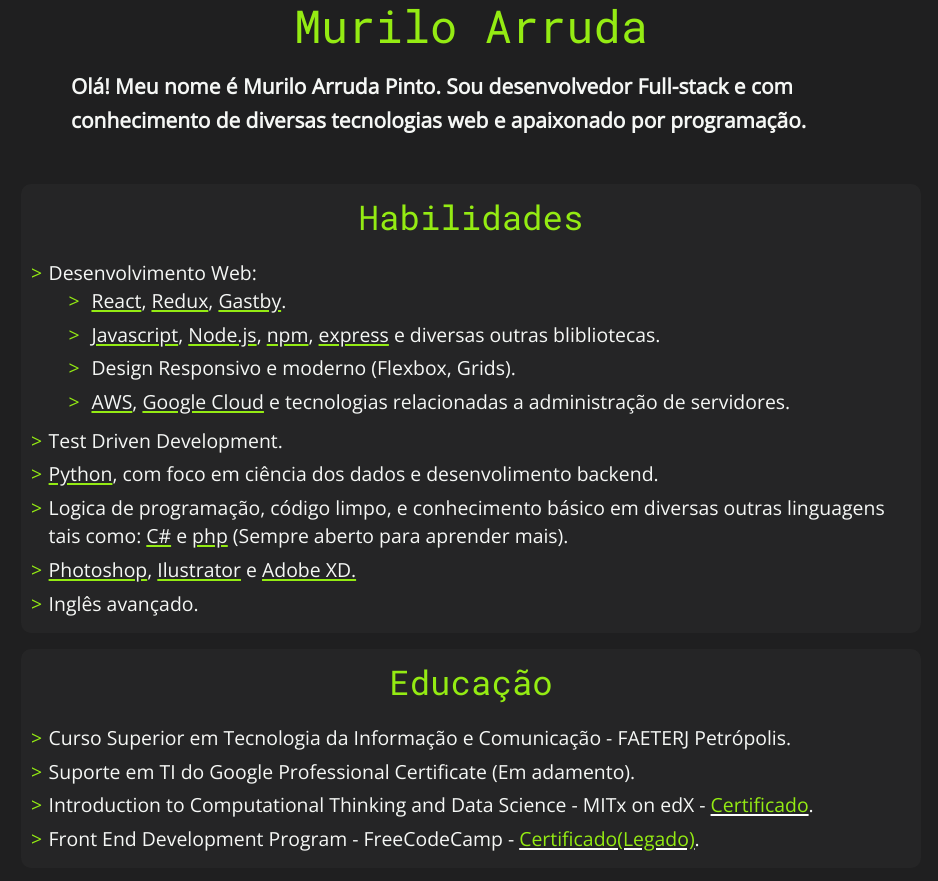
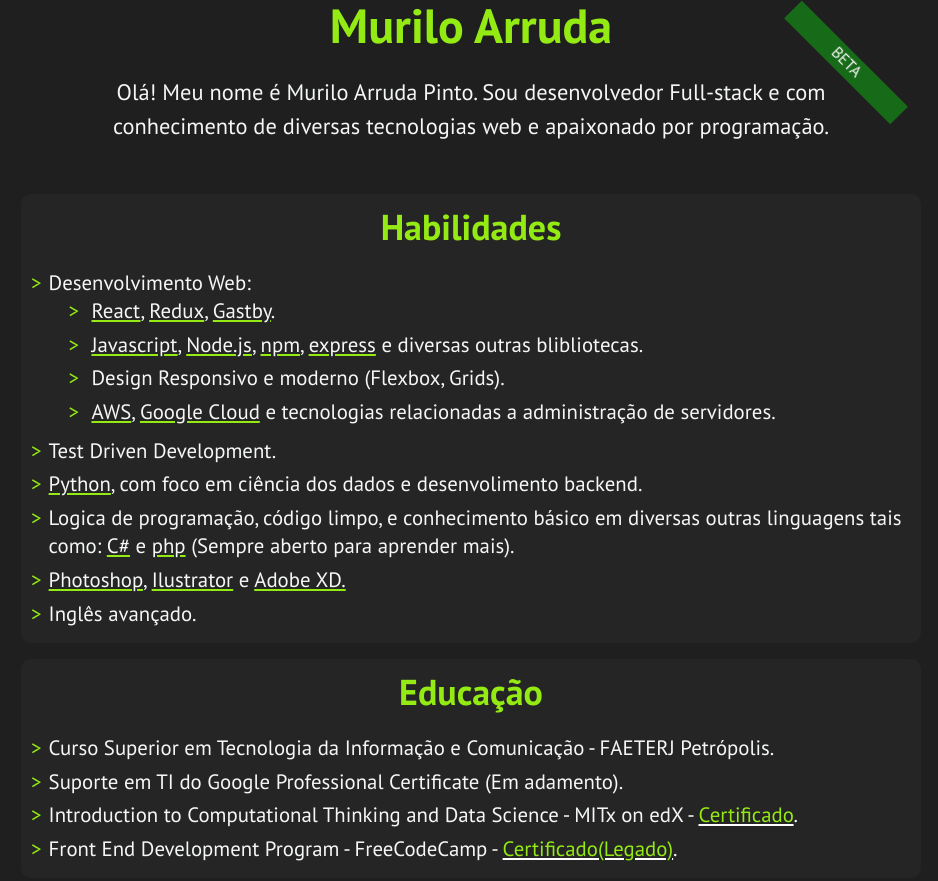
Before and after one commit to murilo-arruda/murilo-arruda.github.io, a plain HTML site: page index.html in a window 1280 px wide. Shown: the top 881 px of the page, without its empty margins (169-1107 px from the left). Drawn offline with nearby package versions, Linux system fonts and the light colour scheme.

Commit message:
Add new font and sticky element

```diff
--- a/index.html
+++ b/index.html
@@ -27,7 +27,7 @@
     content="Página de curriculum de Murilo Arruda. Contendo informações sobre a área em que atua.">
   <meta name="twitter:image" content="./favicon.png">
   <link rel="icon" type="image/png" href="./favicon.png">
-  <link href="https://fonts.googleapis.com/css?family=Open+Sans|Roboto+Mono&display=swap" rel="stylesheet" />
+  <link href="https://fonts.googleapis.com/css?family=PT+Sans:400,400i,700&display=swap" rel="stylesheet">
   <link rel="stylesheet" href="./styles/reset.css" />
   <link rel="stylesheet" href="./styles/modernscale.css" />
   <link rel="stylesheet" href="./styles/main.css" />
@@ -144,6 +144,9 @@
       </p>
       <p>Murilo Arruda © - 2020 - Simple is better than complex.</p>
     </footer>
+    <nav id="float-social">
+      BETA
+    </nav>
   </main>
 </body>
 
--- a/styles/main.css
+++ b/styles/main.css
@@ -3,13 +3,13 @@ body {
   color: rgb(245, 247, 245);
   max-width: 900px;
   margin: 0 auto;
-  font-family: 'Open Sans', sans-serif;
+  font-family: 'PT Sans', sans-serif;
 }
 h1,
 h2 {
   color:  rgb(148, 235, 19);
   text-align: center;
-  font-family: 'Roboto Mono', monospace;
+  font-weight: bold;
 }
 section,
 footer {
@@ -39,15 +39,10 @@ li > ul {
 }
 li {
   font-size: 1.1rem;
-  font-weight: 300;
   padding-bottom: 5px;
 }
-blockquote {
-  padding: 12px;
-  font-weight: 600;
-  font-size: 1rem;
+blockquote > p {
   line-height: 150%;
-  text-align: left;
   padding: 5px 30px;
   text-align: center;
 }
@@ -88,4 +83,16 @@ footer > p > span:nth-child(2n) {
     font-size: 1.4rem;
     text-align: left;
   }
+
 }
+
+#float-social {
+  position: sticky;
+  bottom: calc(100% - 75px);
+  left: calc(100% - 150px);
+  width: 150px;
+  height: 25px;
+  background-color: rgba(7, 253, 7, 0.336);
+  transform: rotate(45deg);
+  text-align: center;
+}
```
Also changed, not shown: 1 other file.
